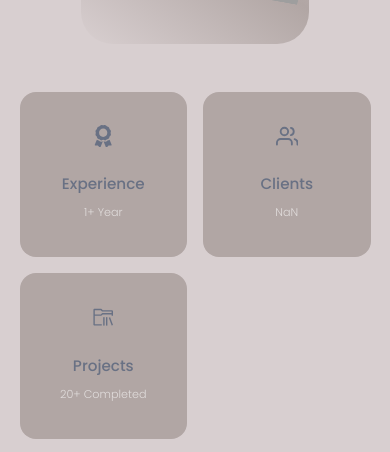
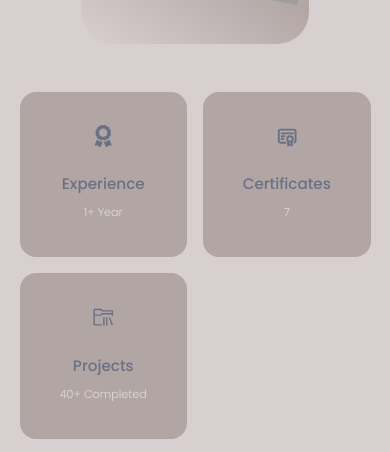
Before and after one commit to ivonamojsovska/react-porfolio, a React (Create React App) app: page / in a window 390 px wide. Shown: the part 1220-1672 px from the top of the page. Built offline with nearby package versions, Linux system fonts and the light colour scheme; grey boxes are pictures that could not be loaded.

Commit message:
phone color edited

```diff
--- a/src/components/about/About.jsx
+++ b/src/components/about/About.jsx
@@ -2,7 +2,7 @@ import React from "react";
 import "./About.css";
 import ME from "../../assets/me.jpeg";
 import { FaAward } from "react-icons/fa";
-import { FiUsers } from "react-icons/fi";
+import { TbCertificate } from "react-icons/tb";
 import { VscFolderLibrary } from "react-icons/vsc";
 
 function About() {
@@ -25,14 +25,14 @@ function About() {
               <small>1+ Year</small>
             </article>
             <article className="about__card">
-              <FiUsers className="about__icon" />
-              <h5>Clients</h5>
-              <small>NaN</small>
+              <TbCertificate className="about__icon" />
+              <h5>Certificates</h5>
+              <small>7</small>
             </article>
             <article className="about__card">
               <VscFolderLibrary className="about__icon" />
               <h5>Projects</h5>
-              <small>20+ Completed</small>
+              <small>40+ Completed</small>
             </article>
           </div>
           <p>
--- a/src/components/contact/Contact.jsx
+++ b/src/components/contact/Contact.jsx
@@ -46,10 +46,11 @@ const Contact = () => {
           <article className="contact__option">
             <BiPhone className="contact__option-icon" />
             <h4>Phone</h4>
-            <h5 className="text-light">310.951.1029</h5>
-            <a href="tel:+13109511029" target="_blank">
-              Phone Call
-            </a>
+            <h5 className="text-light">
+              <a href="tel:+13109511029" target="_blank">
+                310.951.1029
+              </a>
+            </h5>
           </article>
         </div>
         <form ref={form} onSubmit={sendEmail}>
```
